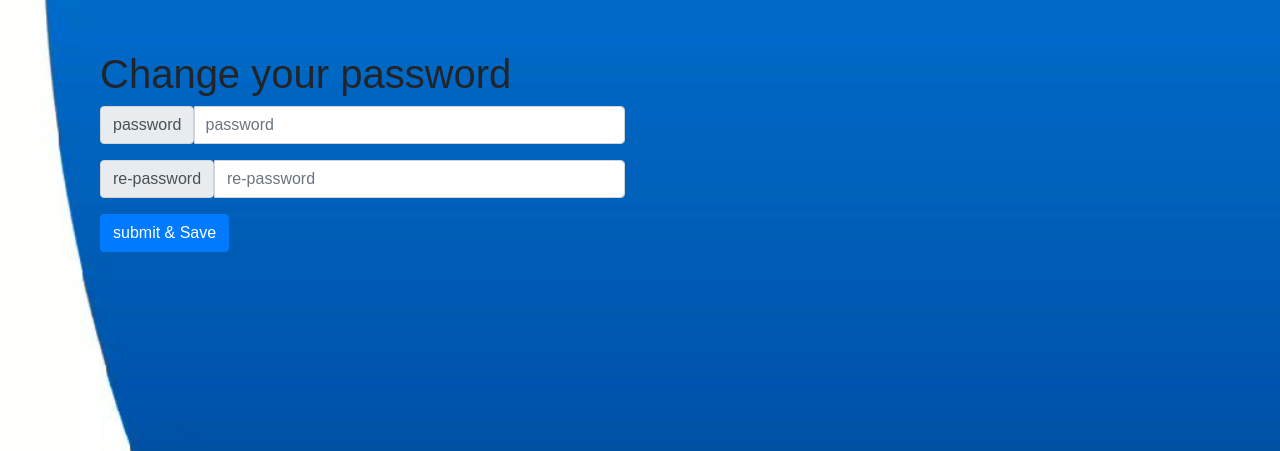
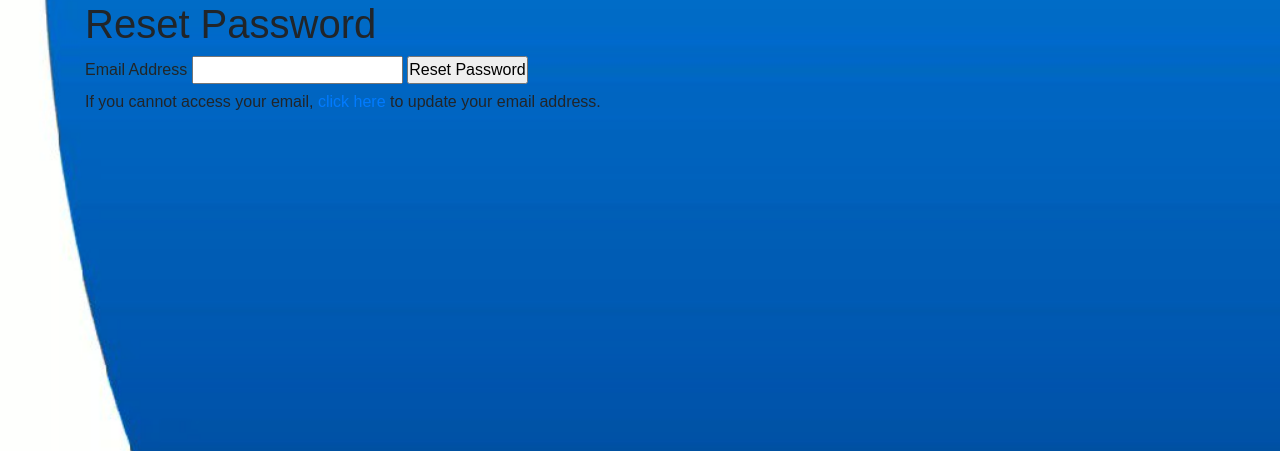
Before and after one commit to mictseta-recruitment-system/mictseta_recruitment_system, a Django app: page /reset_password/1/1/ in a window 1280 px wide. Shown: the top 451 px of the page. Run offline with Django 4.2, Linux system fonts and the light colour scheme; data comes from the database, SQL or seed files in the repository; some libraries are stand-ins or nearby versions.

Commit message:
Update reset_password.html

```diff
--- a/authenticate/templates/reset_password.html
+++ b/authenticate/templates/reset_password.html
@@ -3,26 +3,77 @@
 {% block title %} change password {% endblock %}
 
 {% block content %}
-	<div class="container justify-content-center">
-		<div class= "col-6" style="margin-top: 50px; ">
-			<h1>Change your password {{username}}</h1>
+<!DOCTYPE html>
+<html lang="en">
+<head>
+    <meta charset="UTF-8">
+    <meta name="viewport" content="width=device-width, initial-scale=1.0">
+    <title>Reset Password - MICTSETA</title>
+    <style>
 
+    </style>
+</head>
+<body>
+    <div class="container" id="resetPasswordContainer">
+        <h1>Reset Password</h1>
+        <form id="resetPasswordForm" onsubmit="return validateEmailForm()">
+            <label for="email">Email Address</label>
+            <input type="email" id="email" name="email" required>
+            <input type="submit" value="Reset Password">
+        </form>
+        <p>If you cannot access your email, <a href="#" onclick="showResetEmailForm()">click here</a> to update your email address.</p>
+    </div>
 
-			<form method="POST">
-				<div class="input-group mb-3">
-				  <span class="input-group-text" id="basic-addon1">password</span>
-				  <input type="text" class="form-control" placeholder="password" aria-label="password" aria-describedby="basic-addon1" name="password">
-				</div>
-				<div class="input-group mb-3">
-				  <span class="input-group-text" id="basic-addon1">re-password</span>
-				  <input type="re-password" class="form-control" placeholder="re-password" aria-label="re-password" aria-describedby="basic-addon1" name="re-password">
-				</div>
-				<input type="submit" name="submit" value="submit & Save" class="btn btn-primary"/>
-			</form>
+    <div class="container" id="resetEmailContainer" style="display:none;">
+        <h1>Update Email Address</h1>
+        <form id="resetEmailForm" onsubmit="return validateIdForm()">
+            <label for="idNumber">ID Number</label>
+            <input type="text" id="idNumber" name="idNumber" maxlength="13" required>
+            <label for="newEmail">New Email Address</label>
+            <input type="email" id="newEmail" name="newEmail" required>
+            <input type="submit" value="Update Email">
+        </form>
+        <div class="notification" id="notification">
+            Your email address has been updated successfully. Please use your new email address to log in.
+        </div>
+    </div>
 
-		</div>
+    <script>
+        function showResetEmailForm() {
+            document.getElementById('resetPasswordContainer').style.display = 'none';
+            document.getElementById('resetEmailContainer').style.display = 'block';
+        }
 
-	</div>
+        function validateEmailForm() {
+            var email = document.getElementById('email').value;
+            if (email === '') {
+                alert('Please enter a valid email address.');
+                return false;
+            }
+            // Add any additional email validation if needed
+            alert('A password reset link has been sent to your email address.');
+            return false; // Prevent form submission for demonstration purposes
+        }
+
+        function validateIdForm() {
+            var idNumber = document.getElementById('idNumber').value;
+            if (idNumber.length !== 13 || !/^\d{13}$/.test(idNumber)) {
+                alert('Please enter a valid 13-digit ID number.');
+                return false;
+            }
+            var newEmail = document.getElementById('newEmail').value;
+            if (newEmail === '') {
+                alert('Please enter a valid email address.');
+                return false;
+            }
+            // Add any additional email validation if needed
+            document.getElementById('notification').style.display = 'block';
+            return false; // Prevent form submission for demonstration purposes
+        }
+    </script>
+</body>
+</html>
+
 
 
 
```
